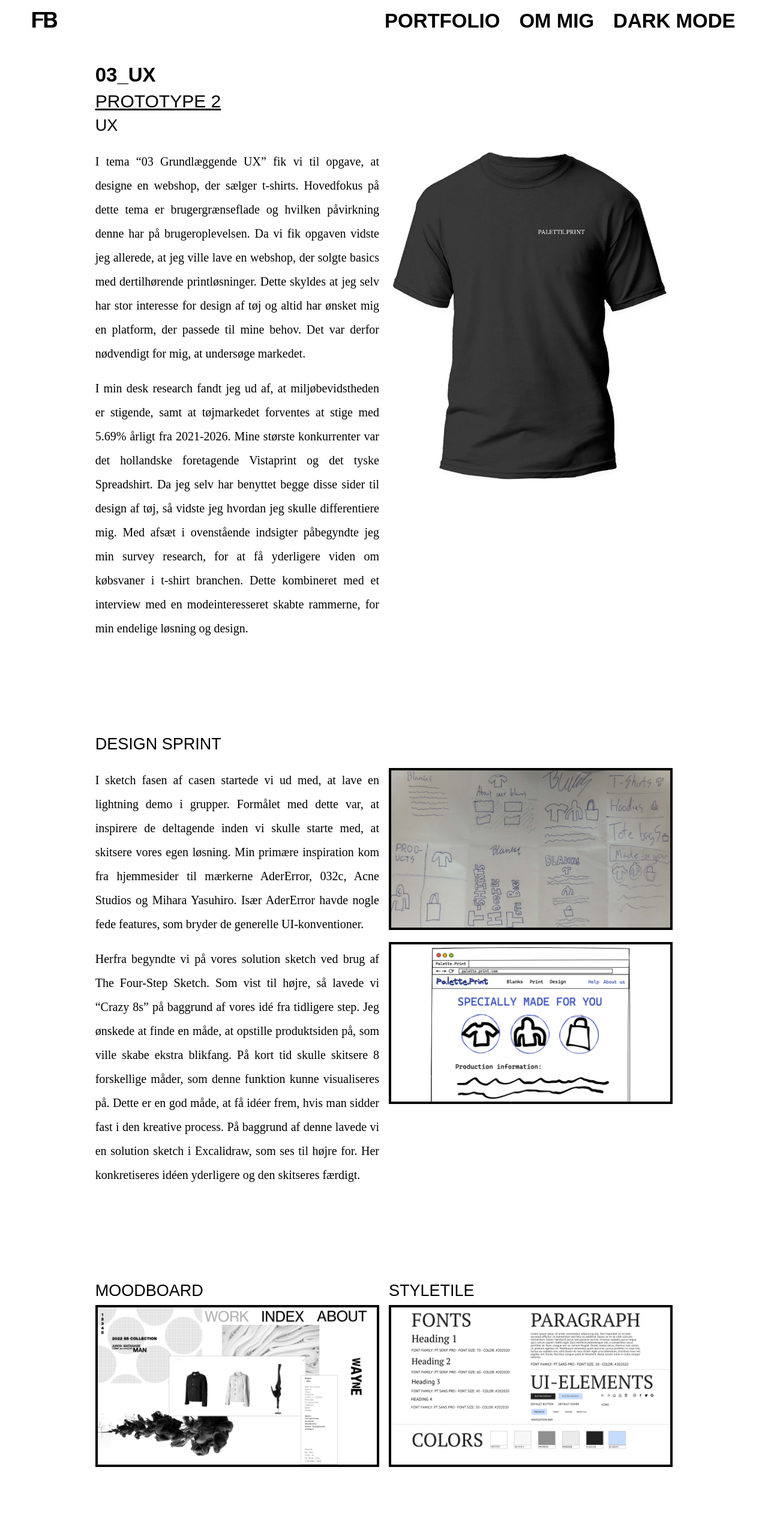
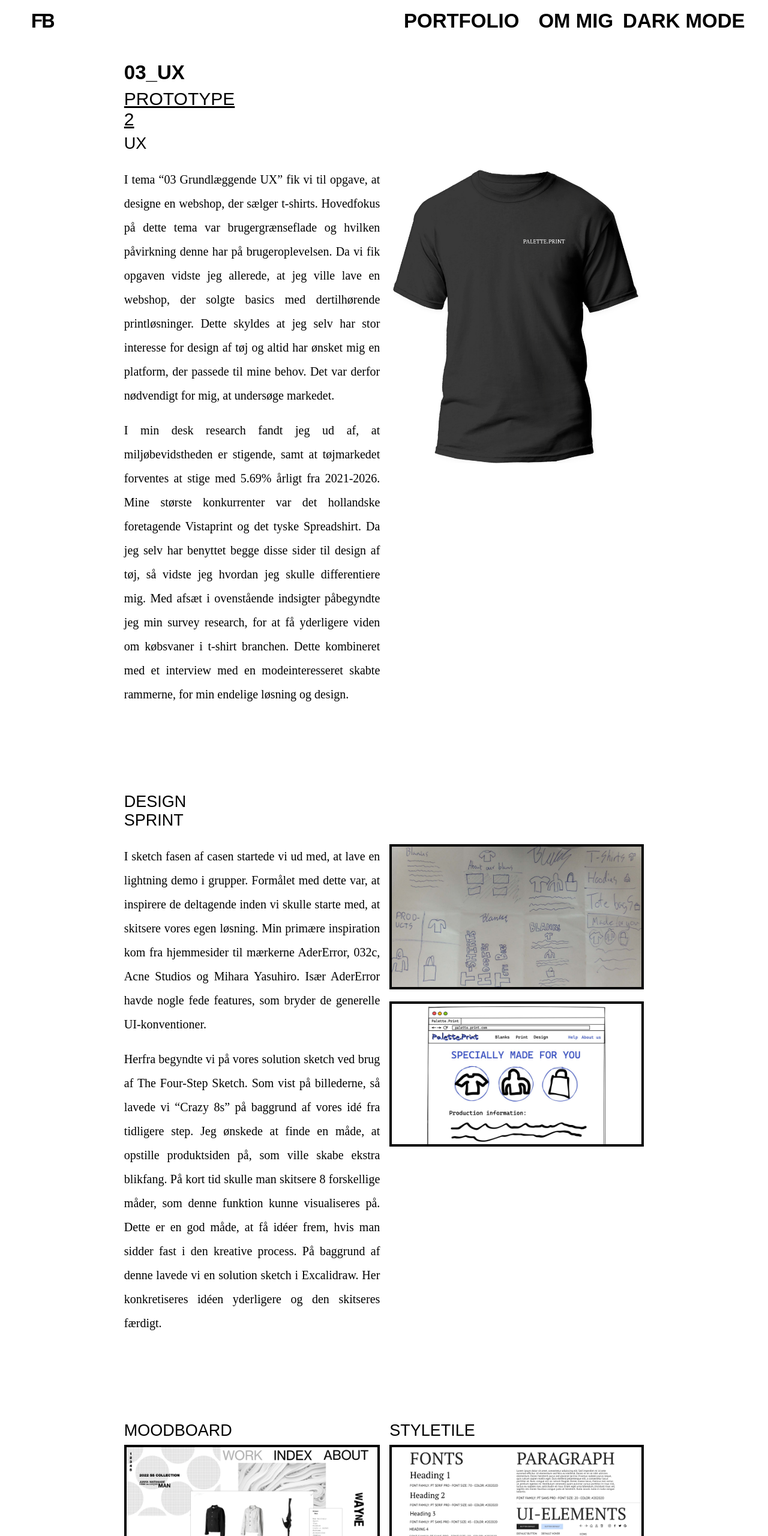
Before and after one commit to PaletteGraphics/06_portfolioeksamen, a plain HTML site: page 03.html in a window 1280 px wide. Shown: the top 2560 px of the page at 60% size. Drawn offline with Linux system fonts and the light colour scheme; a web font is replaced by a local one.

Commit message:
DONEDOMINGO

```diff
--- a/03.html
+++ b/03.html
@@ -35,7 +35,7 @@
           <div class="uxtext">
             <p>
               I tema “03 Grundlæggende UX” fik vi til opgave, at designe en
-              webshop, der sælger t-shirts. Hovedfokus på dette tema er
+              webshop, der sælger t-shirts. Hovedfokus på dette tema var
               brugergrænseflade og hvilken påvirkning denne har på
               brugeroplevelsen. Da vi fik opgaven vidste jeg allerede, at jeg
               ville lave en webshop, der solgte basics med dertilhørende
@@ -76,15 +76,14 @@
             <br />
             <p>
               Herfra begyndte vi på vores solution sketch ved brug af The
-              Four-Step Sketch. Som vist til højre, så lavede vi “Crazy 8s” på
-              baggrund af vores idé fra tidligere step. Jeg ønskede at finde en
-              måde, at opstille produktsiden på, som ville skabe ekstra
-              blikfang. På kort tid skulle skitsere 8 forskellige måder, som
+              Four-Step Sketch. Som vist på billederne, så lavede vi “Crazy 8s”
+              på baggrund af vores idé fra tidligere step. Jeg ønskede at finde
+              en måde, at opstille produktsiden på, som ville skabe ekstra
+              blikfang. På kort tid skulle man skitsere 8 forskellige måder, som
               denne funktion kunne visualiseres på. Dette er en god måde, at få
               idéer frem, hvis man sidder fast i den kreative process. På
-              baggrund af denne lavede vi en solution sketch i Excalidraw, som
-              ses til højre for. Her konkretiseres idéen yderligere og den
-              skitseres færdigt.
+              baggrund af denne lavede vi en solution sketch i Excalidraw. Her
+              konkretiseres idéen yderligere og den skitseres færdigt.
             </p>
           </div>
           <div class="sketches">
@@ -145,7 +144,7 @@
           </div>
           <div class="pitchtext">
             <p>
-              Heavy garments, quality prints, precise embroidery, what else?
+              HEAVY GARMENTS, QUALITY PRINTS, PRECISE EMBROIDERY, WHAT ELSE?
               Disse er grundstenene, der danner fundamentet for PALETTE.PRINT.
               For hvad har man ellers brug for når man skal lave merchandise til
               sit band, starte sit eget tøjfirma eller sørge for ens
@@ -159,14 +158,14 @@
               hellere ville købe få hoodies af god kvalitet end mange hoodies af
               en middelmådig kvalitet. I min survey research fandt jeg ud af, at
               200,00 kr. er det beløb som folk vil betale for en kvalitets
-              t-shirt uden print. Dette brugte til at prisfastsætte mine
+              t-shirt uden print. Dette brugte jeg til at prisfastsætte mine
               produkter.
             </p>
 
             <br />
             <p>
               Under min test af prototypen fandt jeg ud af, at det var
-              nødvendigt at skabe en lettere brugerrejse mellem mit produkt
+              nødvendigt at skabe en lettere brugerrejse i mit produkt
               sortiment. Dette gav mig indblik i vigtigheden i at teste sitet
               løbende, hvilket jeg vil fortsætte med i fremtiden. Endvidere vil
               jeg have fokus på, at følge trends, samt at skabe samarbejde med
--- a/styles/03.css
+++ b/styles/03.css
@@ -1,3 +1,9 @@
+section {
+  margin-left: 5%;
+  margin-right: 5%;
+  padding-bottom: 3%;
+}
+
 .uxtext {
   padding-bottom: 30%;
 }
--- a/styles/04.css
+++ b/styles/04.css
@@ -1,3 +1,9 @@
+section {
+  margin-left: 5%;
+  margin-right: 5%;
+  padding-bottom: 3%;
+}
+
 .anitext {
   padding-bottom: 1rem;
 }
@@ -8,6 +14,19 @@
 
 .aktidia {
   padding-bottom: 30%;
+}
+
+.scenespil {
+  background-color: white;
+  border: black;
+  border-style: solid;
+  border-width: 4px;
+}
+
+.startspil {
+  border: black;
+  border-style: solid;
+  border-width: 4px;
 }
 
 @media (min-width: 800px) {
@@ -46,13 +65,6 @@
     grid-column: 3/5;
   }
 
-  .scenespil {
-    background-color: white;
-    border: black;
-    border-style: solid;
-    border-width: 4px;
-  }
-
   .start {
     grid-column: 3/5;
   }
@@ -61,12 +73,6 @@
     grid-column: 1/3;
     padding-right: 1rem;
     padding-bottom: 1rem;
-  }
-
-  .startspil {
-    border: black;
-    border-style: solid;
-    border-width: 4px;
   }
 
   .mock {
--- a/styles/05.css
+++ b/styles/05.css
@@ -1,3 +1,9 @@
+section {
+  margin-left: 5%;
+  margin-right: 5%;
+  padding-bottom: 3%;
+}
+
 iframe {
   width: 100%;
   height: auto;
@@ -5,6 +11,10 @@ iframe {
 }
 
 .pilotvideo {
+  padding-bottom: 2rem;
+}
+
+.pilottext2 {
   padding-bottom: 30%;
 }
 
@@ -54,9 +64,14 @@ iframe {
     padding-right: 2rem;
   }
   .redesigntext2 {
-    grid-column: 1/5;
+    grid-column: 1/3;
+    padding-right: 2rem;
   }
-
+  .mob {
+    width: 100%;
+    grid-column: 3/5;
+    padding-left: 30%;
+  }
   .video {
     grid-column: 3/5;
   }
--- a/styles/06.css
+++ b/styles/06.css
@@ -1,3 +1,9 @@
+section {
+  margin-left: 5%;
+  margin-right: 5%;
+  padding-bottom: 3%;
+}
+
 img {
   max-width: 100%;
   height: auto;
@@ -41,6 +47,7 @@ h1 {
   .st06 {
     grid-column: 3/5;
   }
+
   .lay04 {
     grid-column: 1/3;
   }
--- a/styles/general.css
+++ b/styles/general.css
@@ -26,10 +26,6 @@ body {
     brightness(111%) contrast(104%);
 }
 
-.fb {
-  width: 20%;
-}
-
 /* nulstil alle button styles */
 .mode {
   all: initial;
@@ -40,7 +36,7 @@ body {
   text-decoration: none;
   color: rgb(0, 0, 0);
   cursor: pointer;
-  padding: 1rem;
+  padding: 0rem;
 }
 
 /* General Fonts */
@@ -107,8 +103,12 @@ li {
   text-align: justify;
 }
 
+.fb {
+  margin-right: auto;
+}
+
 .fb img {
-  width: 100%;
+  width: 23px;
 }
 
 a {
@@ -183,11 +183,28 @@ body.dark {
   color: rgb(255, 255, 255);
   text-align: justify;
 }
+@media (min-width: 519px) {
+  .fb img {
+    margin-right: auto;
+    width: 26px;
+  }
+  a {
+    font-size: 24px;
+  }
 
-@media (min-width: 545px) {
-  .fb {
+  .mode {
+    font-size: 24px;
+  }
+
+  .dark a {
+    font-size: 24px;
+  }
+}
+
+@media (min-width: 655px) {
+  .fb img {
     margin-right: auto;
-    width: 17%;
+    width: 36px;
   }
   a {
     font-size: 33px;
@@ -201,25 +218,3 @@ body.dark {
     font-size: 33px;
   }
 }
-@media (min-width: 710px) {
-  .fb {
-    width: 11%;
-  }
-}
-
-@media (min-width: 800px) {
-  .fb {
-    width: 9%;
-  }
-}
-
-@media (min-width: 1000px) {
-  .fb {
-    width: 7%;
-  }
-}
-@media (min-width: 1200px) {
-  .fb {
-    width: 6%;
-  }
-}
--- a/styles/index.css
+++ b/styles/index.css
@@ -1,9 +1,9 @@
 .logo {
   display: block;
-  width: 30%;
+  width: 60%;
   margin-left: auto;
   margin-right: auto;
-  margin-top: 15%;
+  margin-top: 50%;
   filter: invert(0%) sepia(100%) saturate(21%) hue-rotate(2deg) brightness(92%)
     contrast(108%);
   animation: fade 1s ease-in;
@@ -17,11 +17,14 @@
 body {
   background-image: url(https://palette.university/kea/06_portfolioeksamen/img/splash2.jpg);
   background-size: cover;
+  background-repeat: no-repeat;
+  height: 100vh;
 }
 
 /* Darkmode */
 body.dark {
   background-image: url(https://palette.university/kea/06_portfolioeksamen/img/splash1.jpg);
+  background-repeat: no-repeat;
 }
 
 @keyframes fade {
@@ -32,3 +35,10 @@ body.dark {
     opacity: 1;
   }
 }
+
+@media (min-width: 600px) {
+  .logo {
+    width: 30%;
+    margin-top: 15%;
+  }
+}
--- a/styles/mig.css
+++ b/styles/mig.css
@@ -2,6 +2,10 @@ section {
   margin-left: 1%;
   margin-right: 1%;
   padding-bottom: 3%;
+}
+
+@media (min-width: 800px) {
+  section {
     display: grid;
     grid-template-columns: 1fr 1fr 1fr 1fr;
     padding-right: 10%;
@@ -25,3 +29,4 @@ section {
   .jobs {
     grid-column: 3/5;
   }
+}
--- a/styles/portfolio.css
+++ b/styles/portfolio.css
@@ -2,7 +2,7 @@
   width: 100%;
   height: 100vh;
   list-style: none;
-  text-align: left;
+  text-align: center;
   padding-top: 7rem;
   background-size: cover;
   overflow: hidden;
@@ -39,7 +39,7 @@ body.dark {
   }
 }
 
-@media (min-width: 1150px) {
+@media (min-width: 900px) {
   /* portfolio menu */
   #splash_menu ul {
     display: grid;
@@ -60,7 +60,7 @@ body.dark {
 
   #splash_menu a {
     text-decoration: none;
-    font-size: 5rem;
+    font-size: 4rem;
   }
   .link1 {
     place-self: start;
```
Also changed, not shown: 04.html (+2 -2 lines), 05.html (+17 -9 lines), 06.html (+1 -0 lines), index.html (+1 -1 lines), styles/02.css (+9 -4 lines). Lines whose indentation alone changed are shown as unchanged.
